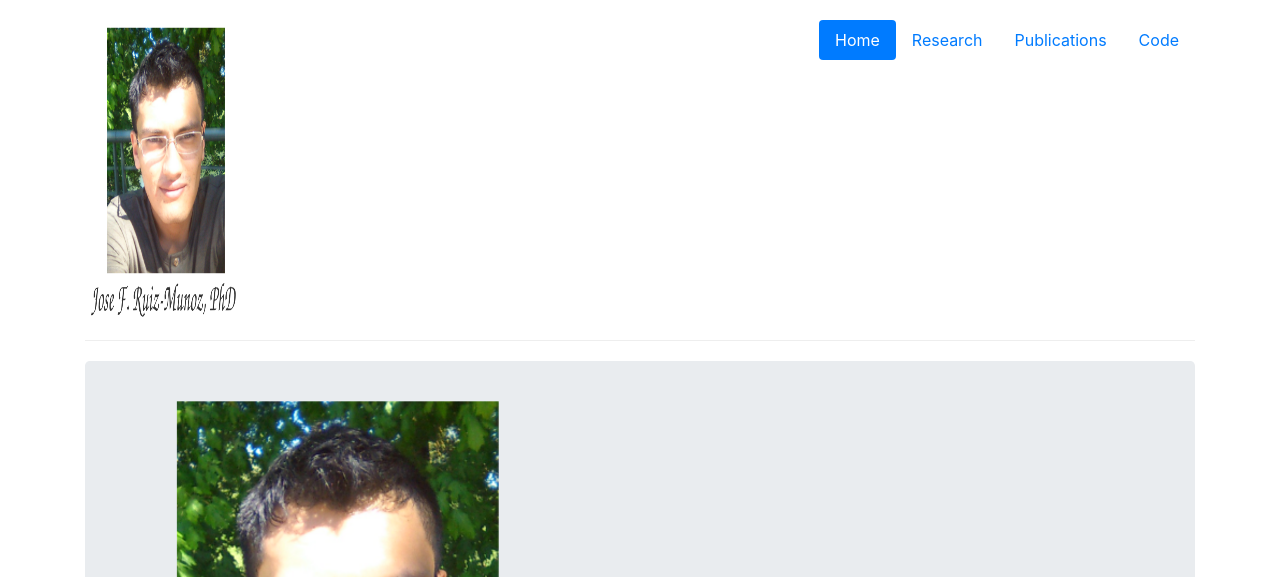
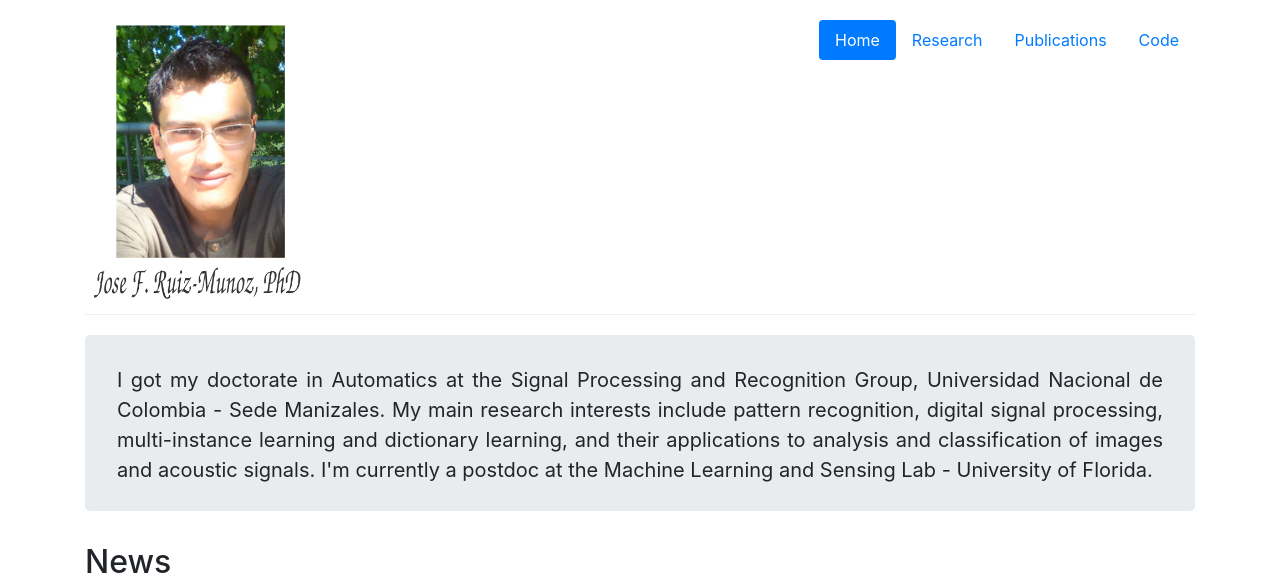
Before and after one commit to JoseFRuiz/JoseFRuiz.github.io, a Jekyll site: the page built from index.html, in a window 1280 px wide. Shown: the top 577 px of the page. Built offline with Jekyll 4.4.1, drawn with Linux system fonts in a browser that asks for light colours; grey boxes are pictures that could not be loaded.

Commit message:
Update logo

```diff
--- a/_layouts/default.html
+++ b/_layouts/default.html
@@ -21,9 +21,8 @@
                 <a href="{{ site.base }}/" class="">
                     <img src="{{ site.base }}/img/logo.png"
                          srcset="{{ site.base }}/img/logo@2x.png 2x"
-                         alt="Awesome" id="logo"
-			 height="420"
-			 width="42">
+                         alt="Awesome"
+			 width="220">
                 </a>
                 <ul class="nav nav-pills justify-content-center">
 
--- a/index.html
+++ b/index.html
@@ -22,7 +22,7 @@
 
 <div class="jumbotron">
 
-<img src="{{ site.base }}/img/logo.png" alt="Awesome" width="420">
+<!--img src="{{ site.base }}/img/logo.png" alt="Awesome" width="420"-->
 
     <p>
         I got my doctorate in Automatics at the Signal Processing and Recognition Group, Universidad Nacional de Colombia - Sede Manizales. My main research interests include pattern recognition, digital signal processing, multi-instance learning and dictionary learning, and their applications to analysis and classification of images and acoustic signals. I'm currently a postdoc at the Machine Learning and Sensing Lab - University of Florida.
```
